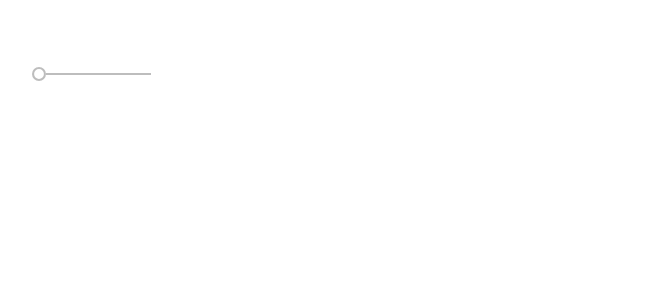
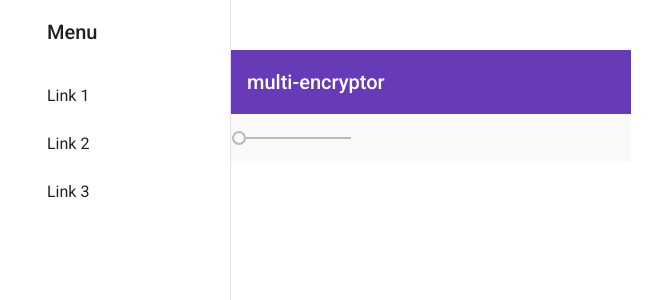
Before and after one commit to lttr/ciphers, an Angular app: page / in a window 1280 px wide. Shown: the top 300 px of the page, without its empty margins (309-971 px from the left). Built offline with nearby package versions, Linux system fonts and the light colour scheme.

Commit message:
Try material navigation component

```diff
--- a/apps/multi-encryptor/src/app/app.component.html
+++ b/apps/multi-encryptor/src/app/app.component.html
@@ -1 +1,3 @@
-<mat-slider min="1" max="100" step="1" value="1"></mat-slider>
+<multi-encryptor-nx-navigation>
+  <mat-slider min="1" max="100" step="1" value="1"></mat-slider>
+</multi-encryptor-nx-navigation>
--- /dev/null
+++ b/apps/multi-encryptor/src/app/navigation/navigation.component.css
@@ -0,0 +1,17 @@
+.sidenav-container {
+  height: 100%;
+}
+
+.sidenav {
+  width: 200px;
+}
+
+.sidenav .mat-toolbar {
+  background: inherit;
+}
+
+.mat-toolbar.mat-primary {
+  position: sticky;
+  z-index: 1;
+  top: 0;
+}
--- /dev/null
+++ b/apps/multi-encryptor/src/app/navigation/navigation.component.html
@@ -0,0 +1,32 @@
+<mat-sidenav-container class="sidenav-container">
+  <mat-sidenav
+    #drawer
+    class="sidenav"
+    fixedInViewport
+    [attr.role]="(isHandset$ | async) ? 'dialog' : 'navigation'"
+    [mode]="(isHandset$ | async) ? 'over' : 'side'"
+    [opened]="(isHandset$ | async) === false"
+  >
+    <mat-toolbar>Menu</mat-toolbar>
+    <mat-nav-list>
+      <a mat-list-item href="#">Link 1</a>
+      <a mat-list-item href="#">Link 2</a>
+      <a mat-list-item href="#">Link 3</a>
+    </mat-nav-list>
+  </mat-sidenav>
+  <mat-sidenav-content>
+    <mat-toolbar color="primary">
+      <button
+        type="button"
+        aria-label="Toggle sidenav"
+        mat-icon-button
+        (click)="drawer.toggle()"
+        *ngIf="isHandset$ | async"
+      >
+        <mat-icon aria-label="Side nav toggle icon">menu</mat-icon>
+      </button>
+      <span>multi-encryptor</span>
+    </mat-toolbar>
+    <ng-content></ng-content>
+  </mat-sidenav-content>
+</mat-sidenav-container>
--- /dev/null
+++ b/apps/multi-encryptor/src/app/navigation/navigation.component.ts
@@ -0,0 +1,21 @@
+import { Component } from '@angular/core';
+import { BreakpointObserver, Breakpoints } from '@angular/cdk/layout';
+import { Observable } from 'rxjs';
+import { map, shareReplay } from 'rxjs/operators';
+
+@Component({
+  selector: 'multi-encryptor-nx-navigation',
+  templateUrl: './navigation.component.html',
+  styleUrls: ['./navigation.component.css']
+})
+export class NavigationComponent {
+
+  isHandset$: Observable<boolean> = this.breakpointObserver.observe(Breakpoints.Handset)
+    .pipe(
+      map(result => result.matches),
+      shareReplay()
+    );
+
+  constructor(private breakpointObserver: BreakpointObserver) {}
+
+}
```
Also changed, not shown: apps/multi-encryptor/src/app/app.module.ts (+9 -2 lines), 1 other file (tests, documents, lock files or other folders).
